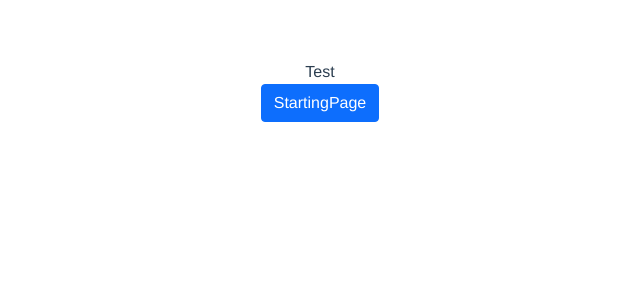
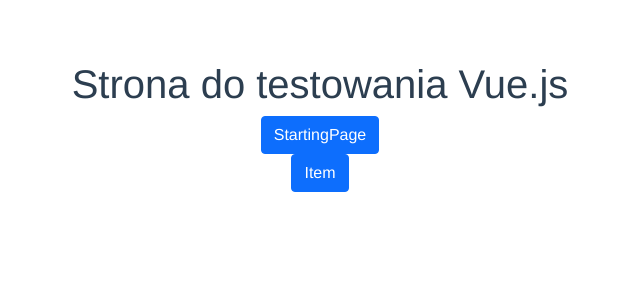
Before and after one commit to gw98-github/First-Vue-App, a Vue app: page / in a window 1280 px wide. Shown: the top 300 px of the page, without its empty margins (320-960 px from the left). Built offline with nearby package versions, Linux system fonts and the light colour scheme.

Commit message:
secon component init

```diff
--- /dev/null
+++ b/src/components/component-list-item/ComponentListItem.vue
@@ -0,0 +1,13 @@
+<template>
+  <div>Item</div>
+</template>
+
+<script>
+export default {
+  name: "ComponentListItem",
+  components: {},
+};
+</script>
+
+<style>
+</style>
--- a/src/components/component-list/ComponentList.vue
+++ b/src/components/component-list/ComponentList.vue
@@ -1,12 +1,15 @@
 <template>
-  <div class="info">Test</div>
-
-  <div></div>
+  <h1>Strona do testowania Vue.js</h1>
   <div>
     <router-link to="/starting-page"
       ><button type="button" class="btn btn-primary">
         StartingPage
       </button></router-link
+    >
+  </div>
+  <div>
+    <router-link to="/item"
+      ><button type="button" class="btn btn-primary">Item</button></router-link
     >
   </div>
 </template>
--- a/src/router/router.js
+++ b/src/router/router.js
@@ -1,10 +1,12 @@
 import { createRouter, createWebHistory } from "vue-router";
 import ComponentList from "../components/component-list/ComponentList.vue";
 import StartingPage from "../components/starting-page/StartingPage.vue";
+import ComponentListItem from "../components/component-list-item/ComponentListItem.vue";
 
 const routes = [
   { path: "/", name: "ComponentList", component: ComponentList },
   { path: "/starting-page", name: "StartingPage", component: StartingPage },
+  { path: "/item", name: "Item", component: ComponentListItem },
 ];
 
 const router = createRouter({
--- a/src/views/ComponentList.vue
+++ /dev/null
@@ -1,5 +0,0 @@
-<template>
-    <div>
-        Test
-    </div>
-</template>
```
